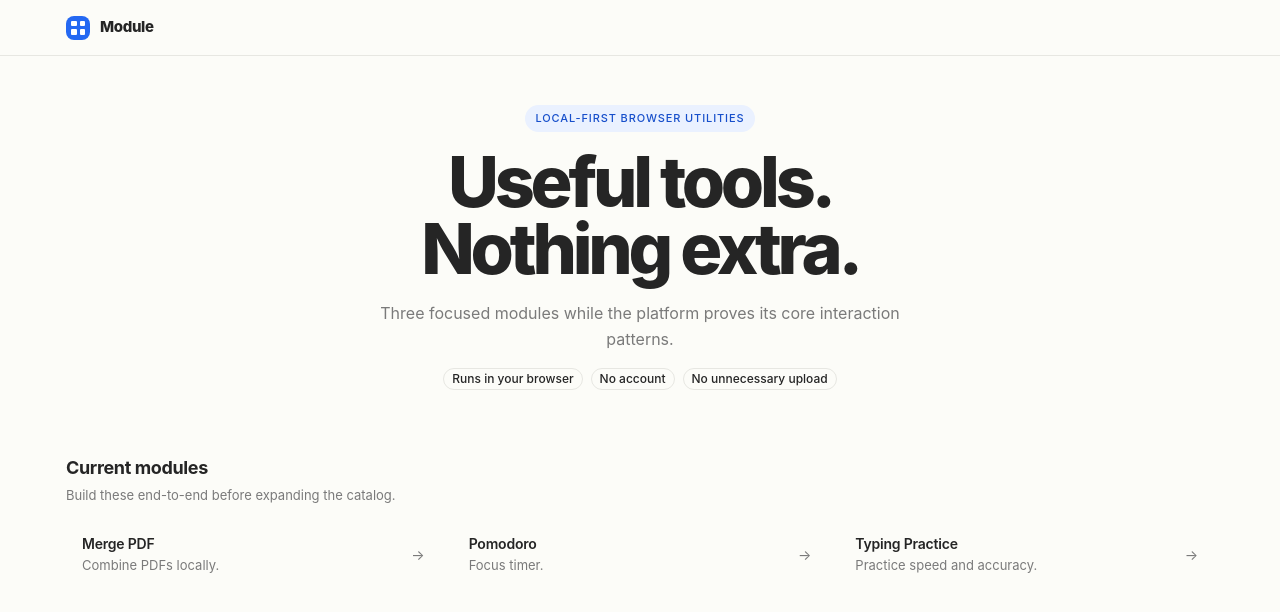
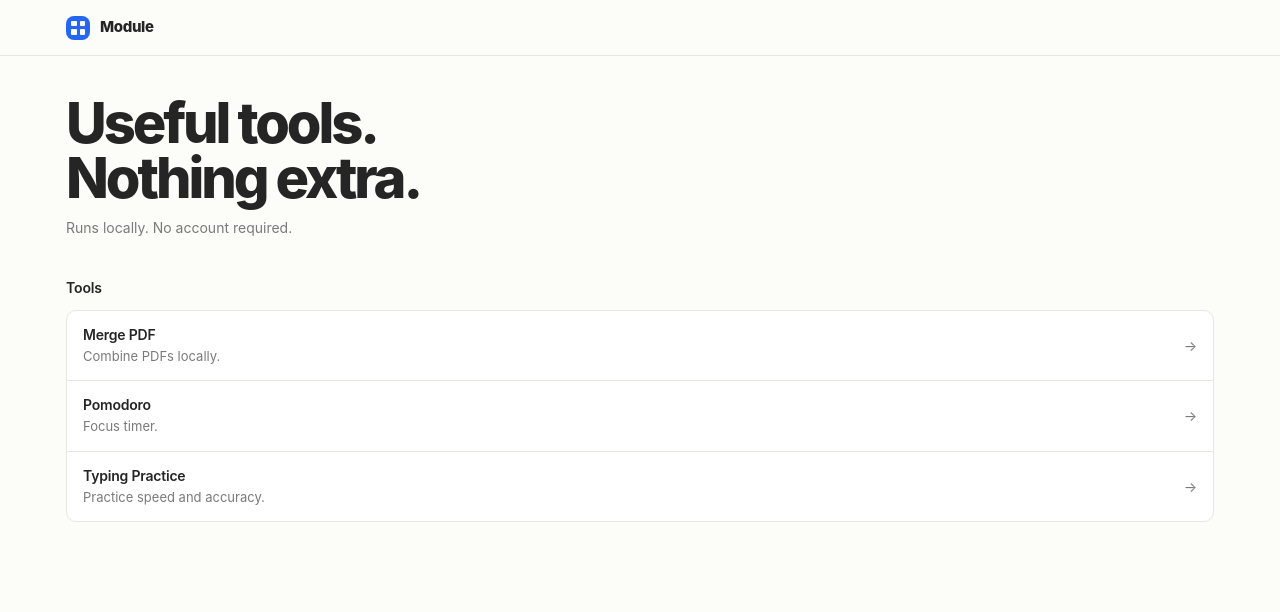
Before and after one commit to howlil/modu-app, a SvelteKit app: page / in a window 1280 px wide. Shown: the top 612 px of the page. Built offline with nearby package versions, Linux system fonts and the light colour scheme.

Commit message:
design: remove unnecessary UI ceremony from src/routes/+page.svelte

```diff
--- a/src/routes/+page.svelte
+++ b/src/routes/+page.svelte
@@ -1,42 +1,25 @@
 <script lang="ts">
-  import { Badge } from "$lib/components/ui/badge/index.js";
   import ToolCard from '#lib/components/ToolCard.svelte';
   import { modules } from '#lib/platform/registry/modules.ts';
 </script>
 
 <svelte:head>
   <title>Module — Useful tools. Nothing extra.</title>
-  <meta name="description" content="A small local-first browser utility platform." />
+  <meta name="description" content="Small browser utilities that run locally." />
 </svelte:head>
 
-<section class="py-12 max-[700px]:py-7">
-  <div class="mx-auto mb-16 max-w-[760px] text-center max-[700px]:mx-0 max-[700px]:mb-12 max-[700px]:text-left">
-    <Badge variant="secondary" class="mb-4 rounded-full px-2.5 py-1 text-[11px] uppercase tracking-[0.08em]">
-      Local-first browser utilities
-    </Badge>
-
-    <h1 class="m-0 text-[clamp(44px,7vw,70px)] font-[760] leading-[0.97] tracking-[-0.06em] max-[700px]:text-[44px]">
+<section class="py-10 max-[700px]:py-7">
+  <div class="mb-10 max-w-[680px]">
+    <h1 class="m-0 text-[clamp(40px,6vw,56px)] font-[760] leading-[0.98] tracking-[-0.055em]">
       Useful tools.<br />Nothing extra.
     </h1>
-
-    <p class="mx-auto mt-[18px] max-w-[590px] text-base leading-[1.6] text-muted-foreground max-[700px]:ml-0 max-[700px]:text-sm">
-      Three focused modules while the platform proves its core interaction patterns.
-    </p>
-
-    <div class="mt-4 flex justify-center gap-2 max-[700px]:justify-start max-[700px]:flex-wrap">
-      <Badge variant="outline">Runs in your browser</Badge>
-      <Badge variant="outline">No account</Badge>
-      <Badge variant="outline">No unnecessary upload</Badge>
-    </div>
+    <p class="mt-3 text-sm text-muted-foreground">Runs locally. No account required.</p>
   </div>
 
-  <section>
-    <div class="mb-3.5">
-      <h2 class="m-0 text-lg font-bold tracking-[-0.02em]">Current modules</h2>
-      <p class="mt-1 text-[13px] text-muted-foreground">Build these end-to-end before expanding the catalog.</p>
-    </div>
+  <section aria-labelledby="tools-title">
+    <h2 id="tools-title" class="m-0 text-sm font-semibold tracking-[-0.01em]">Tools</h2>
 
-    <div class="grid grid-cols-3 gap-3 max-[760px]:grid-cols-1">
+    <div class="mt-3 divide-y overflow-hidden rounded-lg border bg-card">
       {#each modules as module}
         <ToolCard {module} />
       {/each}
```
